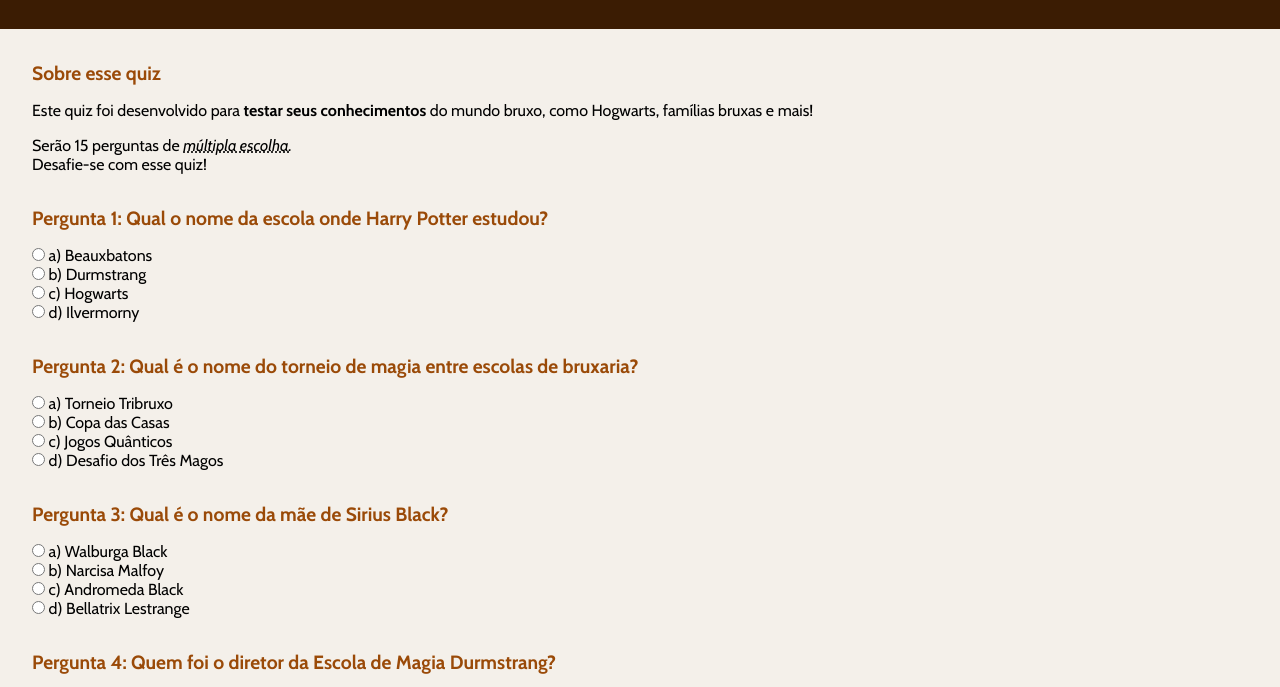
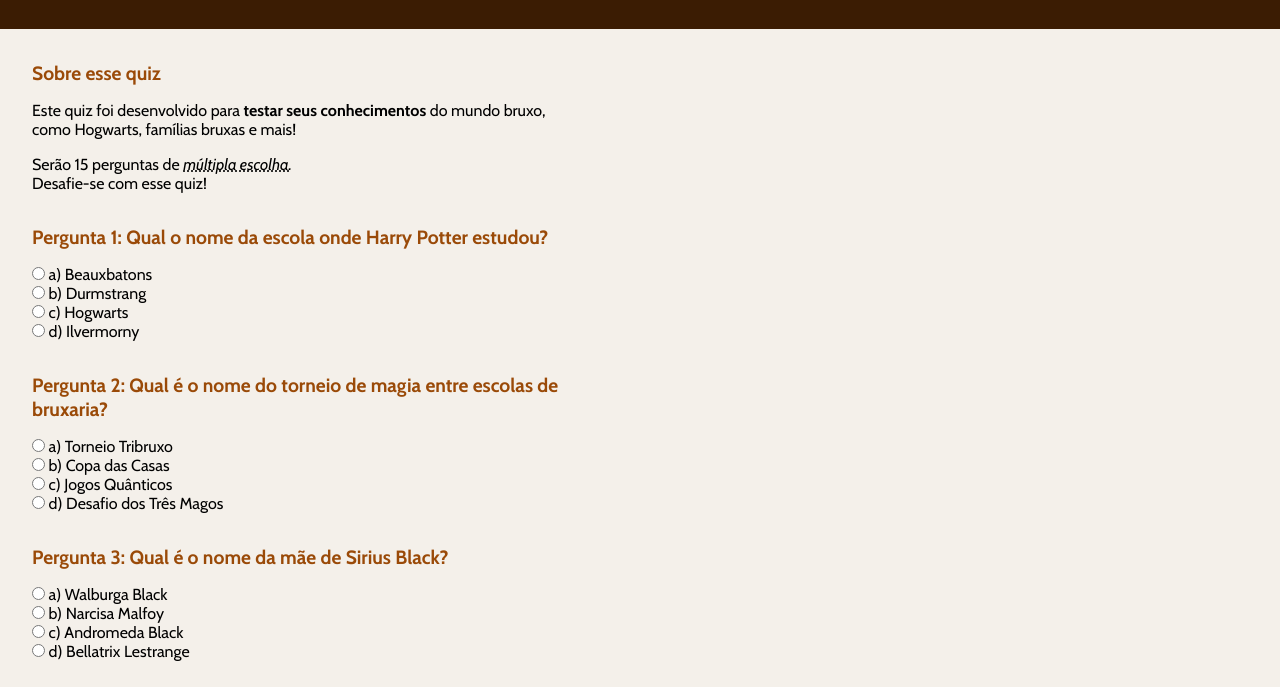
Before and after one commit to Yarlley31/Quiz-Para-Potterheads, a plain HTML site: page index.html in a window 1280 px wide. Shown: the part 106-793 px from the top of the page. Drawn offline with nearby package versions, Linux system fonts and the light colour scheme; a web font is replaced by a local one.

Commit message:
testando

```diff
--- a/index.html
+++ b/index.html
@@ -40,6 +40,8 @@
                 display: flex;
                 flex-direction: column;
                 gap: 2rem;
+                min-width: 300px;
+                max-width: 600px;
             }
             section{
                 display: flex;
```
